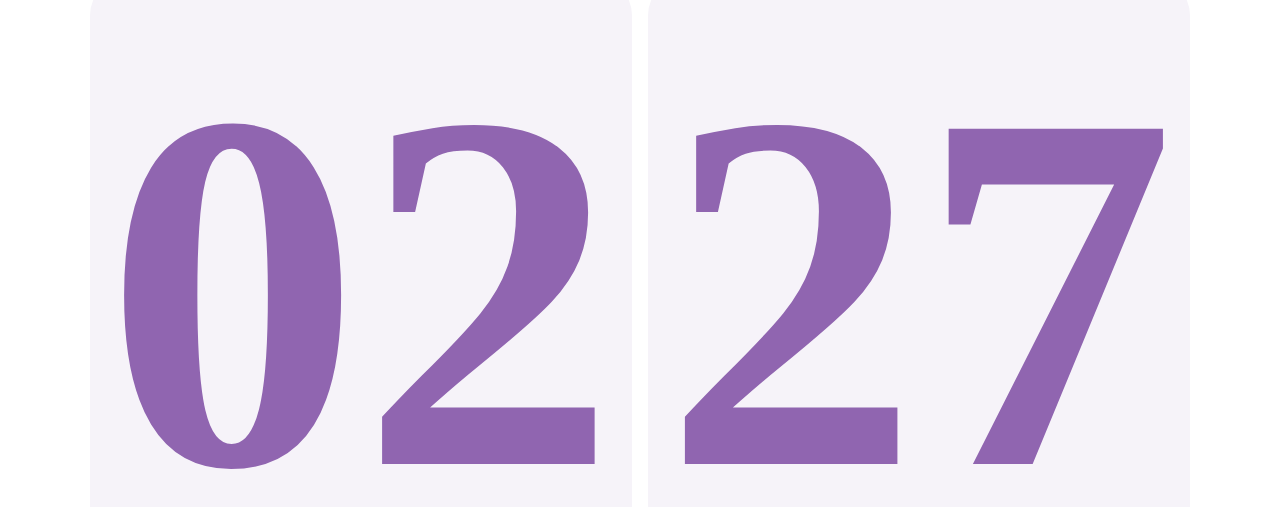
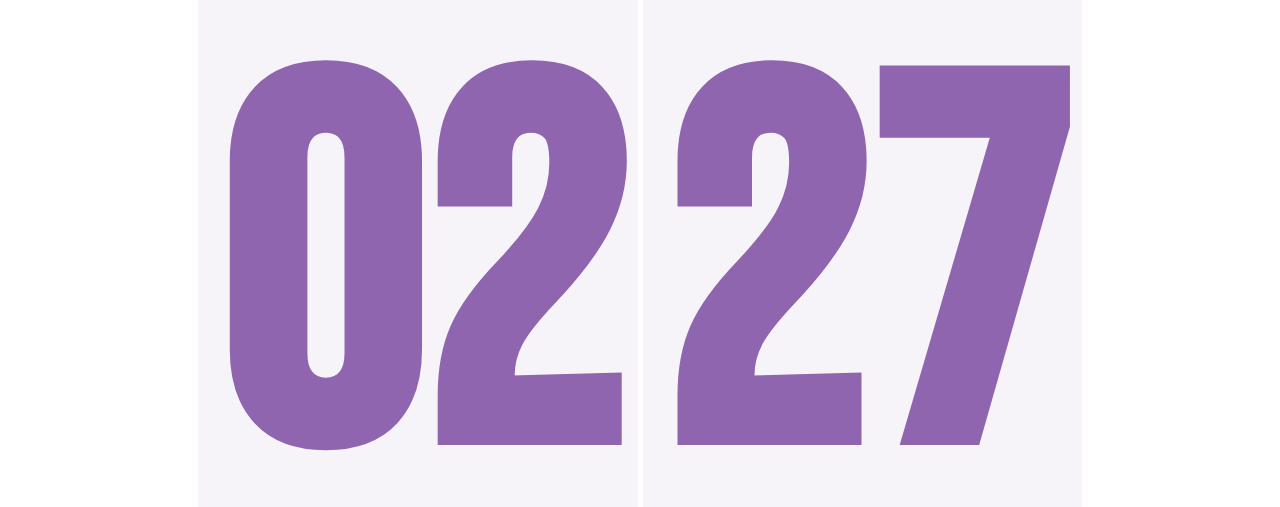
Before and after one commit to chlyn/Digital-Clock-Widget, a plain HTML site: page index.html in a window 1280 px wide. Shown: the part 109-616 px from the top of the page. Drawn offline with Linux system fonts and the light colour scheme.

Commit message:
2: Change Font

```diff
--- a/index.html
+++ b/index.html
@@ -5,6 +5,9 @@
 
     <meta charset="UTF-8">
     <meta name="viewport" content="width=device-width, initial-scale=1.0">
+    <link rel="preconnect" href="https://fonts.googleapis.com">
+    <link rel="preconnect" href="https://fonts.gstatic.com" crossorigin>
+    <link href="https://fonts.googleapis.com/css2?family=Bebas+Neue&display=swap" rel="stylesheet">
     <link href="style.css" rel="stylesheet" type="text/css" />
     <title>Digital Clock</title>
 
--- a/style.css
+++ b/style.css
@@ -2,8 +2,9 @@
     margin: 0;
     padding: 0;
     box-sizing: border-box;
-    font-family: serif;
+    font-family: "Bebas Neue", sans-serif;
 }
+
 body {
     display: flex;
     justify-content: center;
@@ -18,7 +19,7 @@ body {
     display: flex;
     justify-content: center;
     align-items: center;
-    gap: 1vw;
+    gap: 5px;
     padding: 3vw;
     border-radius: 3vw;
     max-width: 90vw;
@@ -31,7 +32,6 @@ body {
     text-align: center;
     padding: 20px 15px;
     border-radius: 3vw;
-    margin: 2px;
 }
 
 /* Default (Light Mode) */
```
